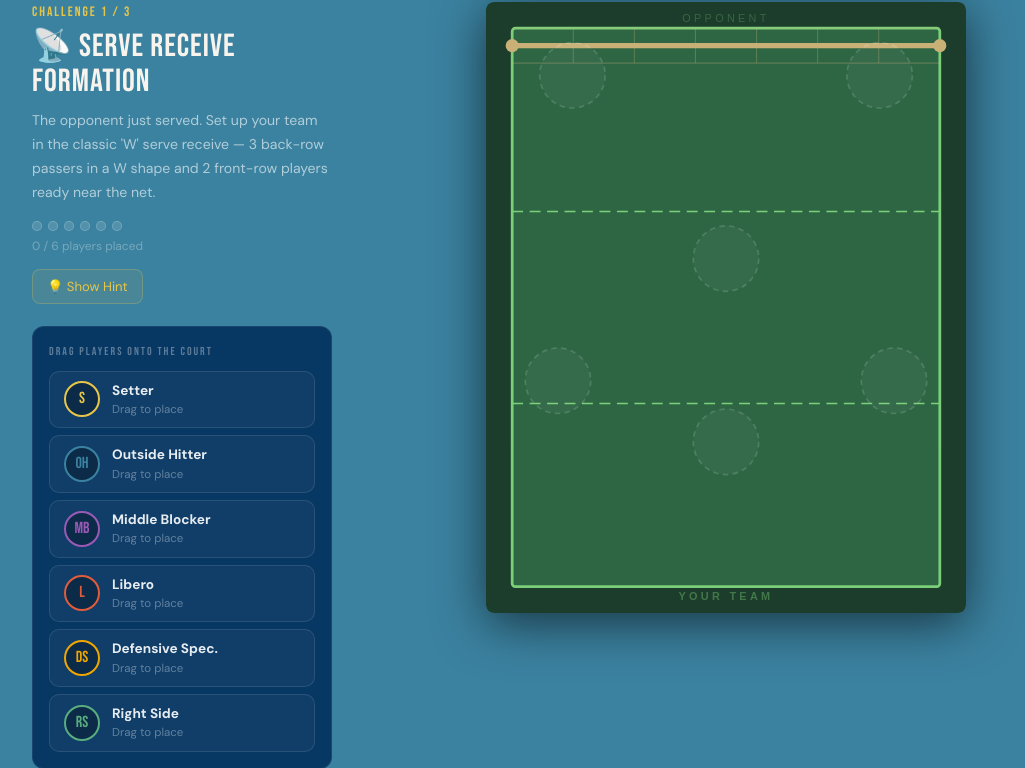
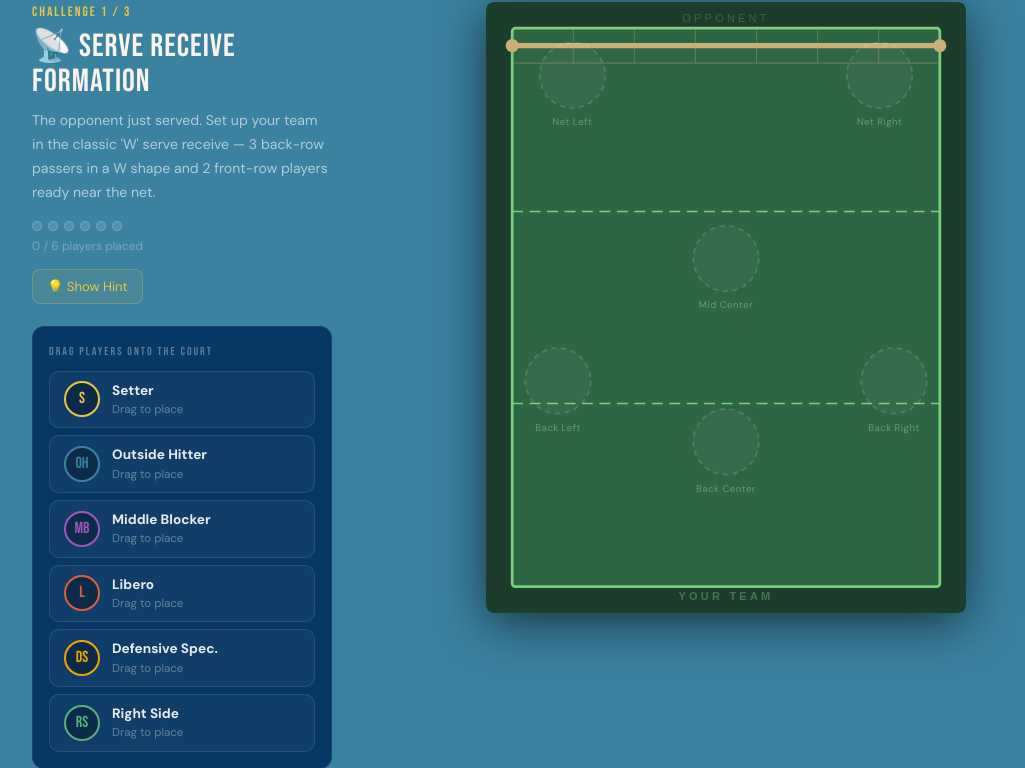
Before and after one commit to lisdis19/COMS4170, a Flask app: page /play/1 in a window 1280 px wide. Shown: the part 173-941 px from the top of the page, without its empty margins (78-1103 px from the left). Run offline with Flask 3, Linux system fonts and the light colour scheme; the visitor is signed in with stand-in values (Sample User, id 1).

Commit message:
Update play.html

```diff
--- a/templates/play.html
+++ b/templates/play.html
@@ -126,6 +126,7 @@
            id="zone-{{ zone.id }}"
            data-zone-id="{{ zone.id }}"
            style="left:{{ zone.x }}%; top:{{ zone.y }}%;">
+        <div class="zone-label">{{ zone.label }}</div>
       </div>
       {% endfor %}
 
@@ -237,15 +238,29 @@
 
 .drop-zone {
   position: absolute;
-  width: 66px; height: 66px;
+  width: 72px; height: 72px;
   border-radius: 50%;
   transform: translate(-50%, -50%);
   z-index: 5;
   background: transparent;
   cursor: default;
   transition: background .15s;
+  display: flex; align-items: center; justify-content: center;
 }
-.drop-zone.drag-over { background: rgba(232,197,71,0.2); }
+.drop-zone.drag-over { background: rgba(232,197,71,0.18); }
+.zone-label {
+  position: absolute;
+  bottom: -18px;
+  left: 50%;
+  transform: translateX(-50%);
+  font-size: .6rem;
+  font-family: 'DM Sans', sans-serif;
+  color: rgba(255,255,255,0.3);
+  white-space: nowrap;
+  letter-spacing: .5px;
+  pointer-events: none;
+  text-align: center;
+}
 
 .court-player {
   position: absolute;
```
